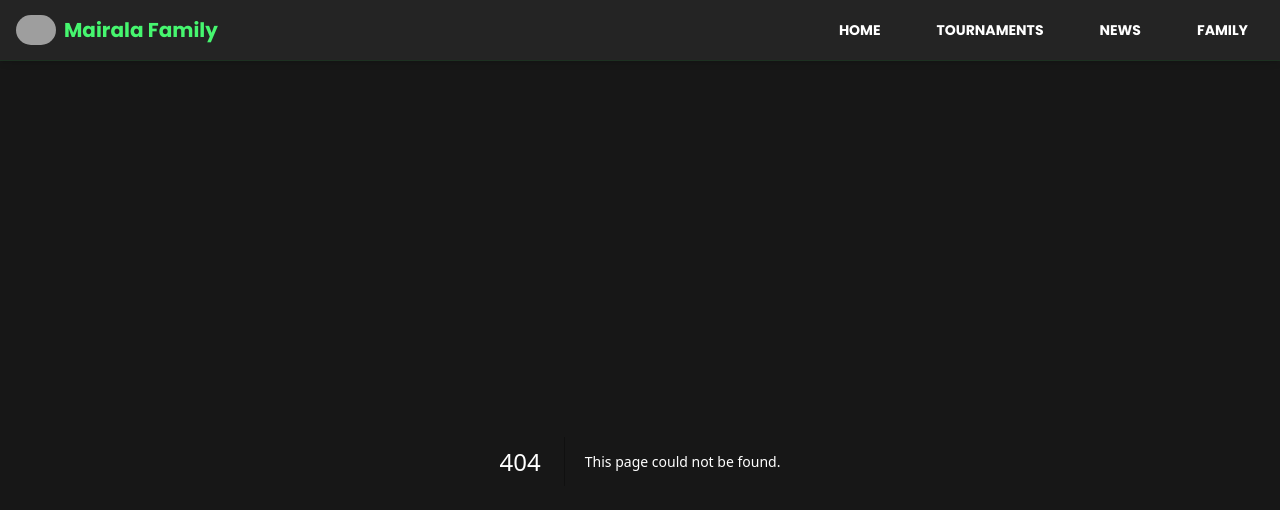
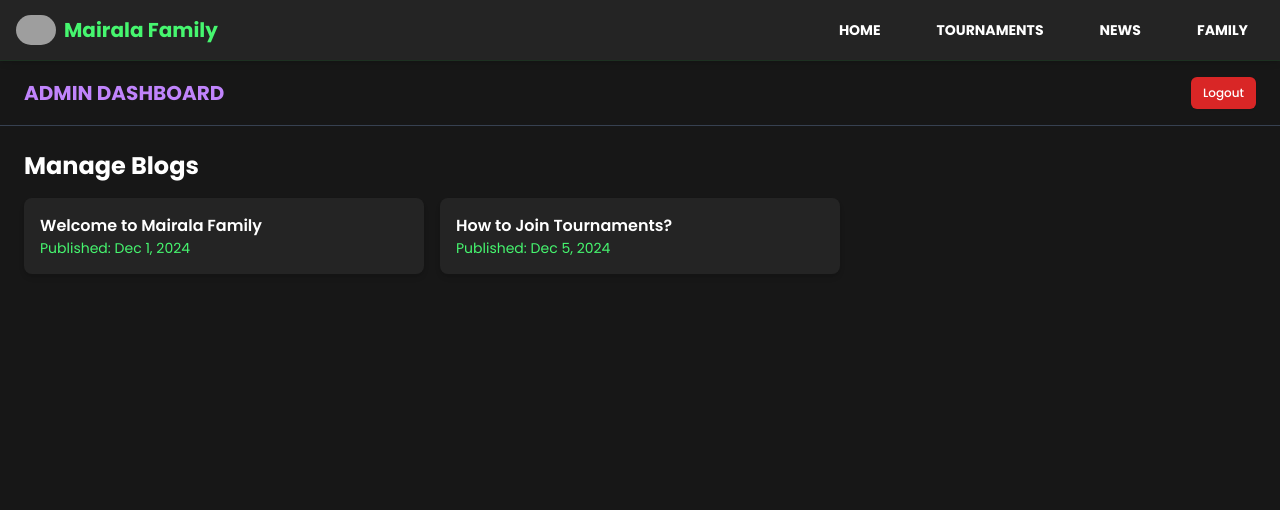
Before and after one commit to shahenwaz/mairala_family, a Next.js app: page /admin/blogs in a window 1280 px wide. Before the commit this address had no page. Shown: the top 510 px of the page. Built offline with nearby package versions, Linux system fonts and the light colour scheme; grey boxes are pictures that could not be loaded.

Commit message:
Added Admin Dashboard pages - tournaments, blogs, settings

```diff
--- /dev/null
+++ b/app/(admin)/admin/blogs/page.tsx
@@ -0,0 +1,29 @@
+"use client";
+
+const BlogsPage = () => {
+  const blogs = [
+    { id: 1, title: "Welcome to Mairala Family", date: "Dec 1, 2024" },
+    { id: 2, title: "How to Join Tournaments?", date: "Dec 5, 2024" },
+  ];
+
+  return (
+    <div className="space-y-4">
+      <h2 className="text-2xl font-bold text-foreground">Manage Blogs</h2>
+      <div className="grid grid-cols-1 sm:grid-cols-2 lg:grid-cols-3 gap-4">
+        {blogs.map((blog) => (
+          <div
+            key={blog.id}
+            className="p-4 bg-card text-foreground rounded-lg card-hover"
+          >
+            <h3 className="font-semibold">{blog.title}</h3>
+            <p className="text-sm text-muted-foreground">
+              Published: {blog.date}
+            </p>
+          </div>
+        ))}
+      </div>
+    </div>
+  );
+};
+
+export default BlogsPage;
--- a/app/(admin)/admin/layout.tsx
+++ b/app/(admin)/admin/layout.tsx
@@ -1,6 +1,7 @@
 "use client";
 
 import { Button } from "@/components/ui/button";
+import Link from "next/link";
 
 export default function AdminLayout({
   children,
@@ -17,7 +18,9 @@ export default function AdminLayout({
     <div className="flex flex-col h-screen bg-[var(--background)]">
       {/* Header */}
       <header className="flex justify-between items-center px-6 py-4 bg-background border-b border-darkGray">
-        <h1 className="text-xl font-bold text-purple">ADMIN DASHBOARD</h1>
+        <Link href="/admin" className="text-xl font-bold text-purple">
+          ADMIN DASHBOARD
+        </Link>
         {/* Ensure the logout button stays as a client component */}
         <Button
           variant="destructive"
--- /dev/null
+++ b/app/(admin)/admin/settings/page.tsx
@@ -0,0 +1,16 @@
+"use client";
+
+const SettingsPage = () => {
+  return (
+    <div className="space-y-4">
+      <h2 className="text-2xl font-bold text-foreground">Dashboard Settings</h2>
+      <div className="p-4 bg-card text-foreground rounded-lg shadow">
+        <p className="text-sm text-muted-foreground">
+          Customize admin settings here.
+        </p>
+      </div>
+    </div>
+  );
+};
+
+export default SettingsPage;
--- /dev/null
+++ b/app/(admin)/admin/tournaments/page.tsx
@@ -0,0 +1,31 @@
+"use client";
+
+const TournamentsPage = () => {
+  const tournaments = [
+    { id: 1, name: "Striker League", status: "Ongoing" },
+    { id: 2, name: "Winter Cup", status: "Upcoming" },
+  ];
+
+  return (
+    <div className="space-y-4">
+      <h2 className="text-2xl font-bold text-foreground]">
+        Manage Tournaments
+      </h2>
+      <div className="grid grid-cols-1 sm:grid-cols-2 lg:grid-cols-3 gap-4">
+        {tournaments.map((tournament) => (
+          <div
+            key={tournament.id}
+            className="p-4 bg-card text-foreground rounded-lg card-hover"
+          >
+            <h3 className="font-semibold">{tournament.name}</h3>
+            <p className="text-sm text-muted-foreground">
+              Status: {tournament.status}
+            </p>
+          </div>
+        ))}
+      </div>
+    </div>
+  );
+};
+
+export default TournamentsPage;
```
